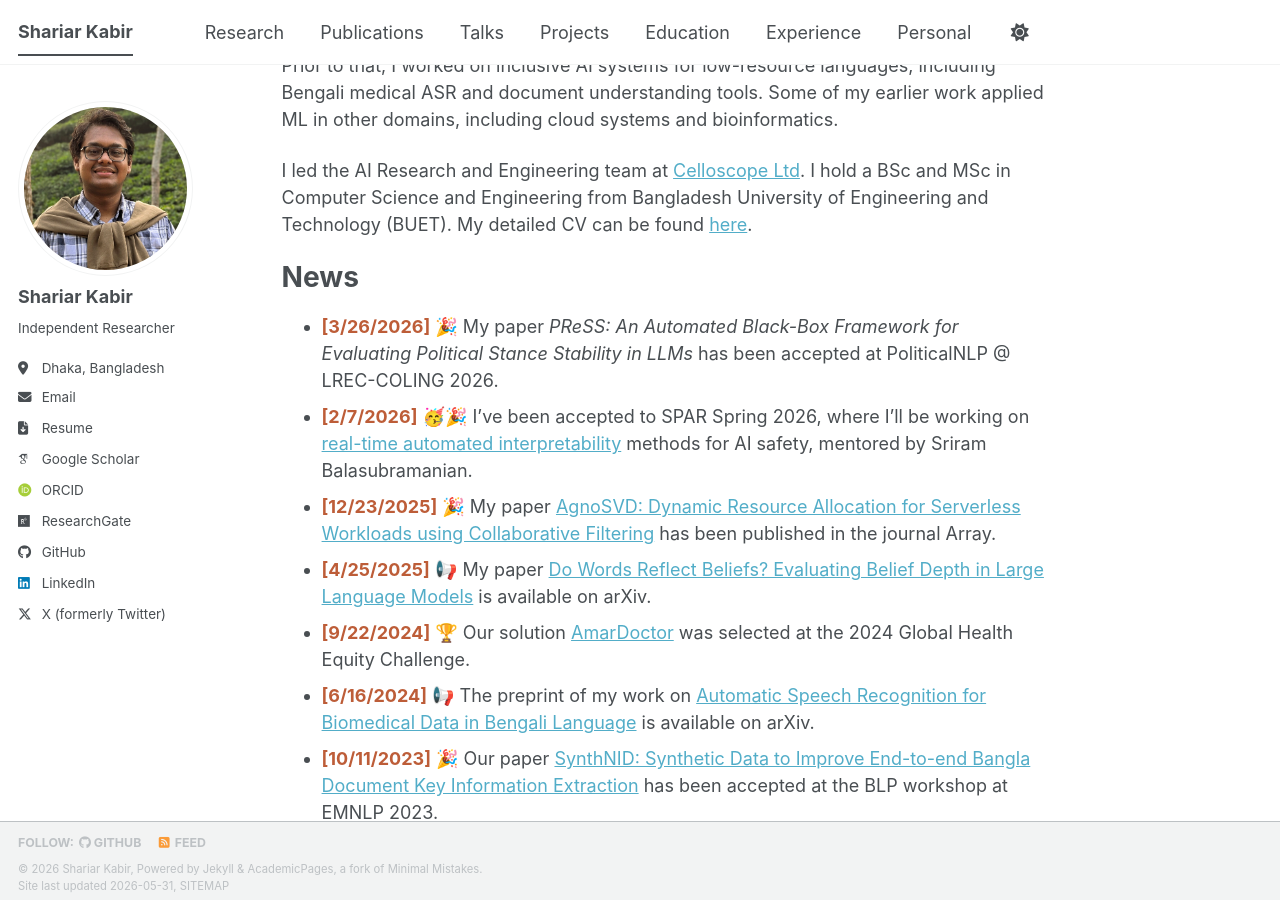
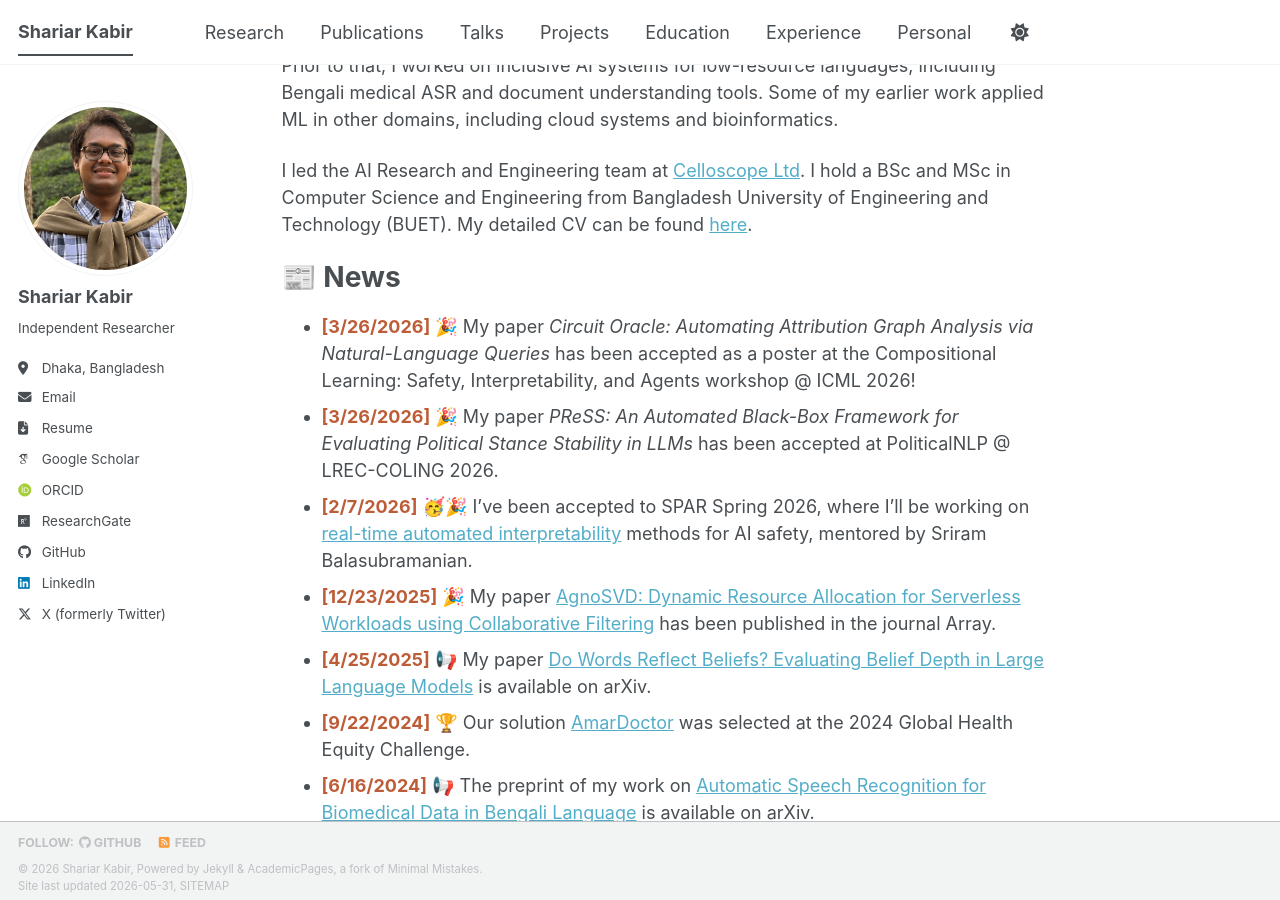
Before and after one commit to Shariar076/shariar076.github.io, a Jekyll site: the page built from _pages/about.md, in a window 1280 px wide and 900 px high, scrolled down 510 px. Built offline with Jekyll 4.4.1, drawn with Linux system fonts in a browser that asks for light colours; some web fonts are replaced; a script bundle is joined from its source files by our own code; library files that are not in the unit come from our copies; grey boxes are pictures that could not be loaded.

Commit message:
init migration complete

```diff
--- a/_pages/about.md
+++ b/_pages/about.md
@@ -19,8 +19,9 @@ Prior to that, I worked on inclusive AI systems for low-resource languages, incl
 
 I led the AI Research and Engineering team at [Celloscope Ltd](https://celloscope.net/). I hold a BSc and MSc in Computer Science and Engineering from Bangladesh University of Engineering and Technology (BUET). My detailed CV can be found [here](/cv/).
 
-News
+📰 News
 ======
+* **<span style="color:#bd5d38;">[3/26/2026]</span>** 🎉 My paper *Circuit Oracle: Automating Attribution Graph Analysis via Natural-Language Queries*  has been accepted as a poster at the Compositional Learning: Safety, Interpretability, and Agents workshop @ ICML 2026!
 * **<span style="color:#bd5d38;">[3/26/2026]</span>** 🎉 My paper *PReSS: An Automated Black-Box Framework for Evaluating Political Stance Stability in LLMs* has been accepted at PoliticalNLP @ LREC-COLING 2026.
 * **<span style="color:#bd5d38;">[2/7/2026]</span>** 🥳🎉 I've been accepted to SPAR Spring 2026, where I'll be working on [real-time automated interpretability](https://sparai.org/projects/sp26/reccTI7zHJarXZ9oG) methods for AI safety, mentored by Sriram Balasubramanian.
 * **<span style="color:#bd5d38;">[12/23/2025]</span>** 🎉 My paper [AgnoSVD: Dynamic Resource Allocation for Serverless Workloads using Collaborative Filtering](https://www.sciencedirect.com/science/article/pii/S2590005625002899) has been published in the journal Array.
```
